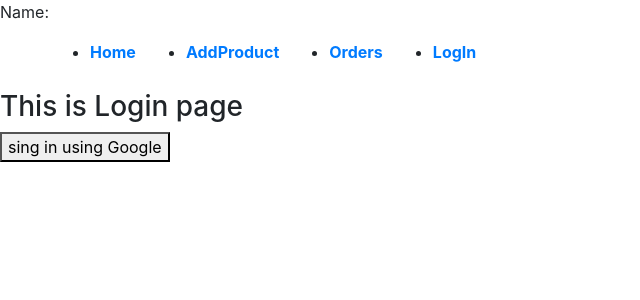
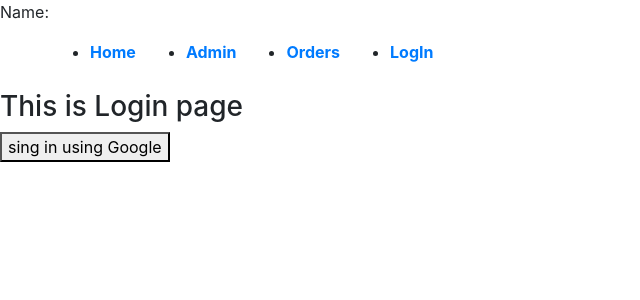
Before and after one commit to samiul-sheikh/fashion-house-client, a React (Create React App) app: page /login in a window 1280 px wide. Shown: the top 300 px of the page, without its empty margins (0-640 px from the left). Built offline with nearby package versions, Linux system fonts and the light colour scheme; no server answers.

Commit message:
change components name

```diff
--- a/src/App.js
+++ b/src/App.js
@@ -2,7 +2,7 @@
 import './App.css';
 import Header from './Components/Header/Header';
 import Home from './Components/Home/Home';
-import AddProduct from './Components/AddProduct/AddProduct';
+import Admin from './Components/Admin/Admin';
 import CheckOut from './Components/CheckOut/CheckOut';
 import LogIn from './Components/LogIn/LogIn';
 import NoMatch from './Components/NoMatch/NoMatch';
@@ -29,8 +29,8 @@
                     <Route exact path="/home">
                         <Home />
                     </Route>
-                    <Route path="/addProduct">
-                        <AddProduct />
+                    <Route path="/admin">
+                        <Admin />
                     </Route>
                     <PrivateRoute path="/checkout/:id">
                         <CheckOut />
--- a/src/Components/AddProduct/AddProduct.js
+++ b/src/Components/Admin/Admin.js
@@ -3,7 +3,7 @@
 import { useState } from 'react';
 import { useForm } from "react-hook-form";
 
-const AddProduct = () => {
+const Admin = () => {
 
     const { register, handleSubmit, watch, errors } = useForm();
     const [imageURL, setImageURL] = useState(null)
@@ -29,7 +29,7 @@
     };
 
     const handleImageUpload = product => {
-        console.log(product.target.files[0])
+        // console.log(product.target.files[0])
         const imageData = new FormData();
         imageData.set('key', 'b8a0776f79e4a37c3c341318f0f61e22')
         imageData.append('image', product.target.files[0]);
@@ -60,4 +60,4 @@
     );
 };
 
-export default AddProduct;
+export default Admin;
--- a/src/Components/CheckOut/CheckOut.js
+++ b/src/Components/CheckOut/CheckOut.js
@@ -21,6 +21,7 @@
 
     // send checkOut product information in database
     const handleOrder = () => {
+        // new Date();
         const newOrder = { ...loggedInUser, ...checkoutProduct }
         fetch('http://localhost:8000/addOrder', {
             method: 'POST',
--- a/src/Components/Header/Header.js
+++ b/src/Components/Header/Header.js
@@ -11,7 +11,7 @@
                         <Link to="/">Home</Link>
                     </li>
                     <li>
-                        <Link to="/addProduct">AddProduct</Link>
+                        <Link to="/admin">Admin</Link>
                     </li>
                     <li>
                         <Link to="/orders">Orders</Link>
--- a/src/Components/Products/Products.js
+++ b/src/Components/Products/Products.js
@@ -4,8 +4,8 @@
 
 const Products = ({ product }) => {
 
-    const { id } = useParams();
-    console.log(id);
+    // const { id } = useParams();
+    // console.log(id);
 
     const history = useHistory();
 
```
